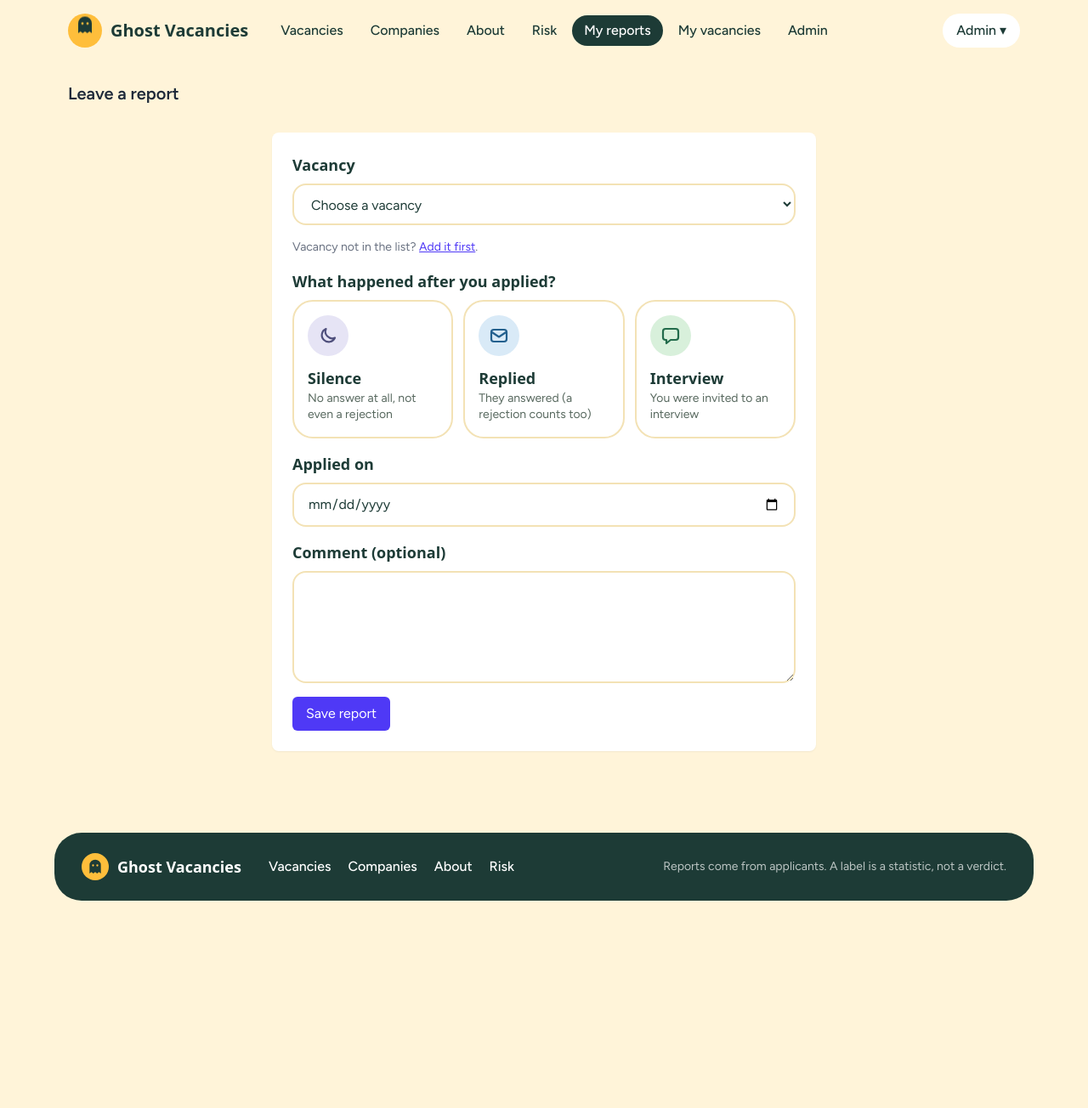
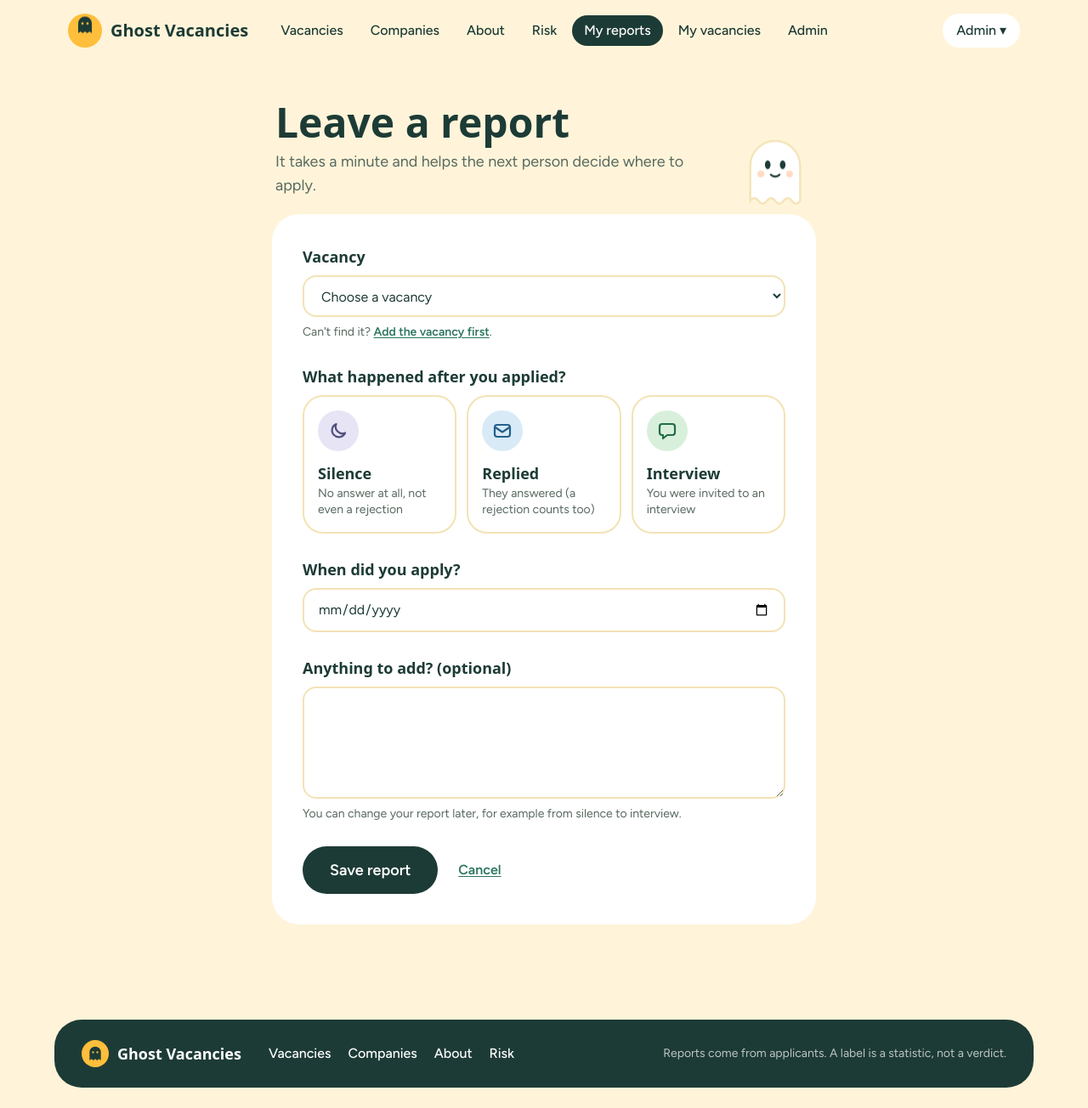
Before and after one commit to kreohes/ghost_vacancies, a Laravel app: page /user/reports/create in a window 1280 px wide. Shown: the whole page at 85% size. Before the commit the page ends 1060 px from the top, so only its background shows below. Run offline with Laravel 12, Linux system fonts and the light colour scheme; a user stored in the database is signed in; data comes from the database, SQL or seed files in the repository; some libraries are stand-ins or nearby versions; some web fonts are replaced.

Commit message:
Design: leave-a-report form with the mascot and status tiles
Co-Authored-By: Claude Opus 5.5 <noreply@anthropic.com>

```diff
--- a/resources/views/userzone/reports/create.blade.php
+++ b/resources/views/userzone/reports/create.blade.php
@@ -1,22 +1,33 @@
 <x-app-layout>
-    <x-slot name="header">
-        <h2 class="font-semibold text-xl text-gray-800">Leave a report</h2>
-    </x-slot>
+    <div class="mx-auto max-w-2xl px-4 py-8 md:py-12">
+        <div class="flex items-end gap-4 px-1">
+            <div class="flex-1 pb-5">
+                <h1 class="font-display text-4xl leading-none font-bold sm:text-5xl">Leave a report</h1>
+                <p class="mt-2 text-lg text-moss">It takes a minute and helps the next person decide where to apply.</p>
+            </div>
+            <x-mascot class="h-24 w-22" />
+        </div>
 
-    <div class="max-w-2xl mx-auto py-8 px-4">
-        <form action="{{ route('userzone.reports.store') }}" method="POST" class="bg-white shadow-xs rounded-lg p-6 space-y-4">
+        <form action="{{ route('userzone.reports.store') }}" method="POST" class="space-y-7 rounded-4xl bg-white p-6 sm:p-9">
             @csrf
 
-            <x-form.select name="vacancy_id" label="Vacancy" :options="$vacancies" :value="$selectedVacancyId" placeholder="Choose a vacancy" />
-            <p class="text-sm text-gray-500">
-                Vacancy not in the list? <a href="{{ route('userzone.vacancies.create') }}" class="text-indigo-600 underline">Add it first</a>.
-            </p>
+            <div>
+                <x-form.select name="vacancy_id" label="Vacancy" :options="$vacancies" :value="$selectedVacancyId" placeholder="Choose a vacancy" />
+                <p class="mt-2 text-sm text-moss">Can't find it? <a href="{{ route('userzone.vacancies.create') }}" class="font-semibold text-fern underline underline-offset-2">Add the vacancy first</a>.</p>
+            </div>
 
             <x-form.status-picker />
-            <x-form.input name="applied_at" label="Applied on" type="date" />
-            <x-form.textarea name="comment" label="Comment (optional)" />
+            <x-form.input name="applied_at" label="When did you apply?" type="date" />
 
-            <button type="submit" class="rounded-md bg-indigo-600 px-4 py-2 text-white hover:bg-indigo-700">Save report</button>
+            <div>
+                <x-form.textarea name="comment" label="Anything to add? (optional)" />
+                <p class="mt-2 text-sm text-moss">You can change your report later, for example from silence to interview.</p>
+            </div>
+
+            <div class="flex flex-wrap items-center gap-x-6 gap-y-3">
+                <button type="submit" class="cursor-pointer rounded-full bg-dusk px-8 py-3.5 text-lg font-semibold text-white hover:bg-fern">Save report</button>
+                <a href="{{ route('userzone.reports.index') }}" class="font-semibold text-fern underline underline-offset-2">Cancel</a>
+            </div>
         </form>
     </div>
 </x-app-layout>
```
